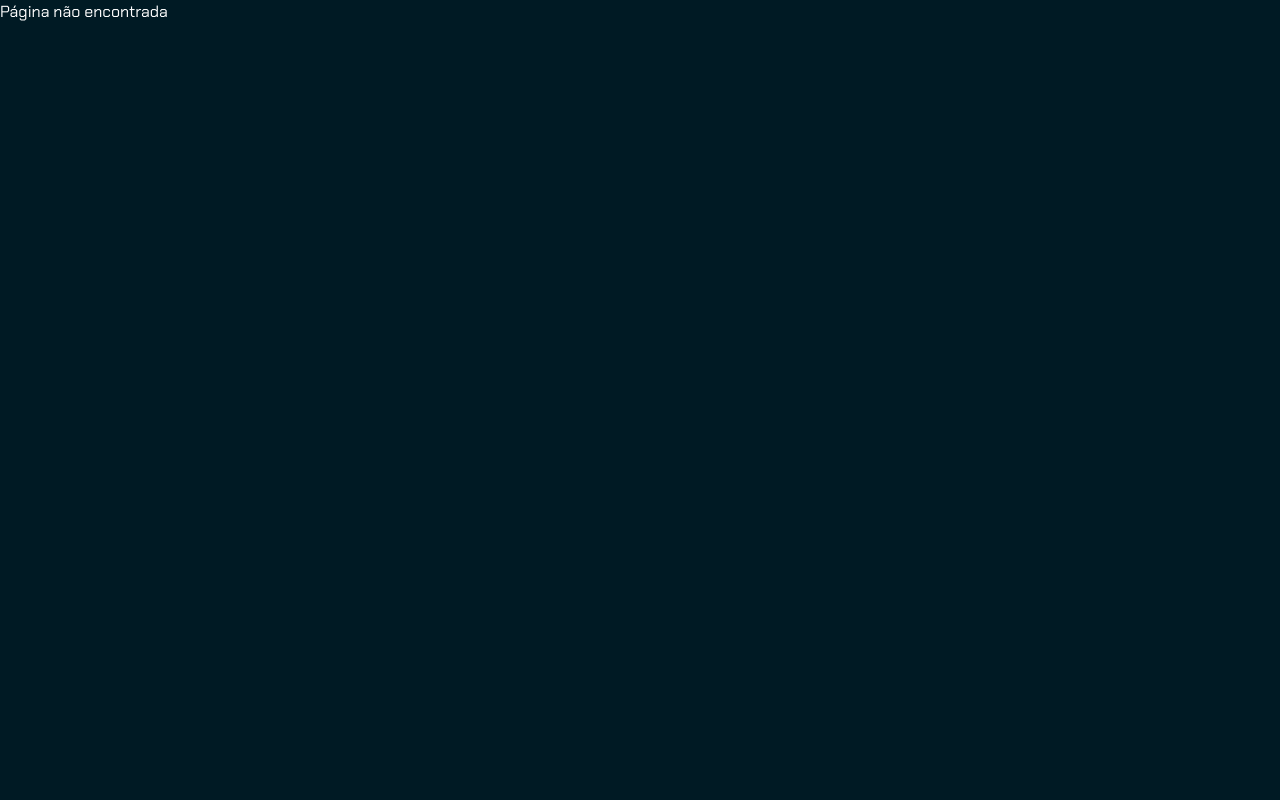
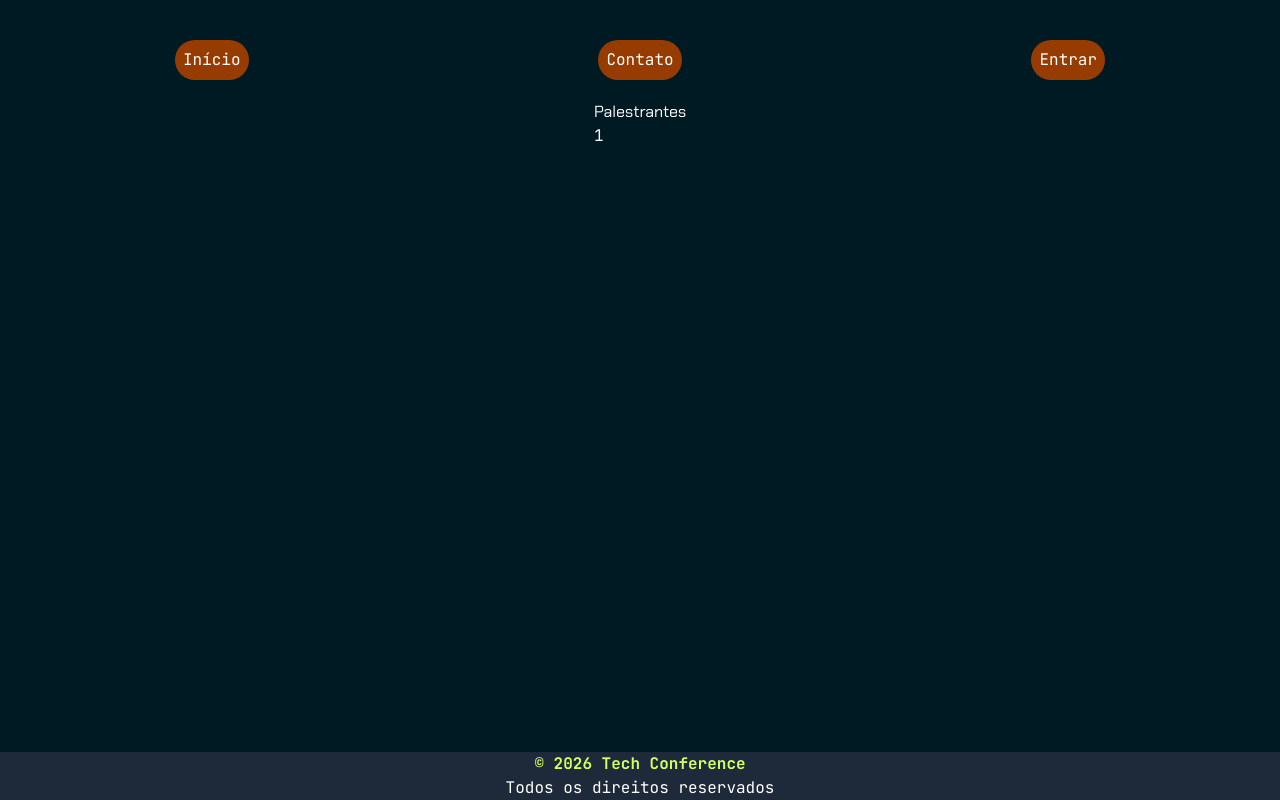
Before and after one commit to LucasG-Limongi/tech-conference-site, a React (Vite) app: page /palestrante/1 in a window 1280 px wide. Built offline with nearby package versions, Linux system fonts and the light colour scheme.

Commit message:
Adição da página Speaker.

```diff
--- a/src/main.jsx
+++ b/src/main.jsx
@@ -9,6 +9,7 @@ import Contact from "./pages/Contact"
 import Register from "./pages/Register"
 import Login from "./pages/Login"
 import NotFound from "./pages/NotFound"
+import Speaker from './pages/Speaker.jsx'
 
 createRoot(document.getElementById('root')).render(
   <StrictMode>
@@ -17,6 +18,7 @@ createRoot(document.getElementById('root')).render(
         <Route element={<SiteLayout />}>
           <Route index element={<Home />} />
           <Route path="/contato" element={<Contact />} />
+          <Route path="/palestrante/:slug" element={<Speaker />} />
         </Route>
 
         <Route element={<CenteredLayout />}>
--- /dev/null
+++ b/src/pages/Speaker.jsx
@@ -0,0 +1,12 @@
+import { useParams } from "react-router";
+
+export default function Speaker() {
+    const { slug } = useParams()
+
+    return(
+        <>
+            <h1>Palestrantes</h1>
+            <p>{slug}</p>
+        </>
+    )
+}
```
